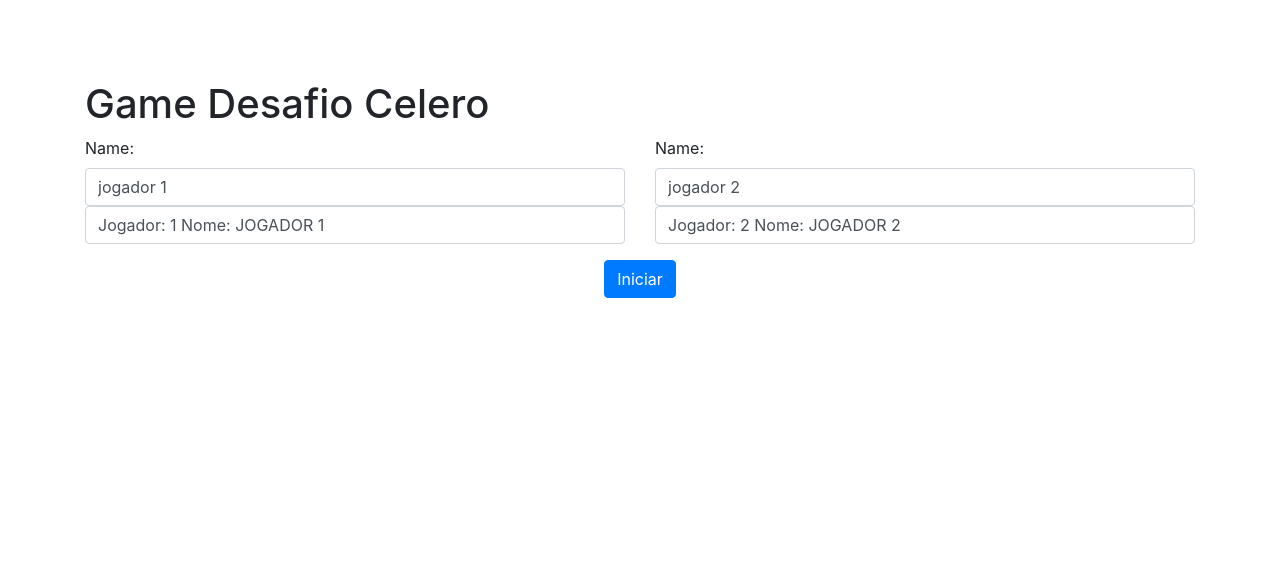
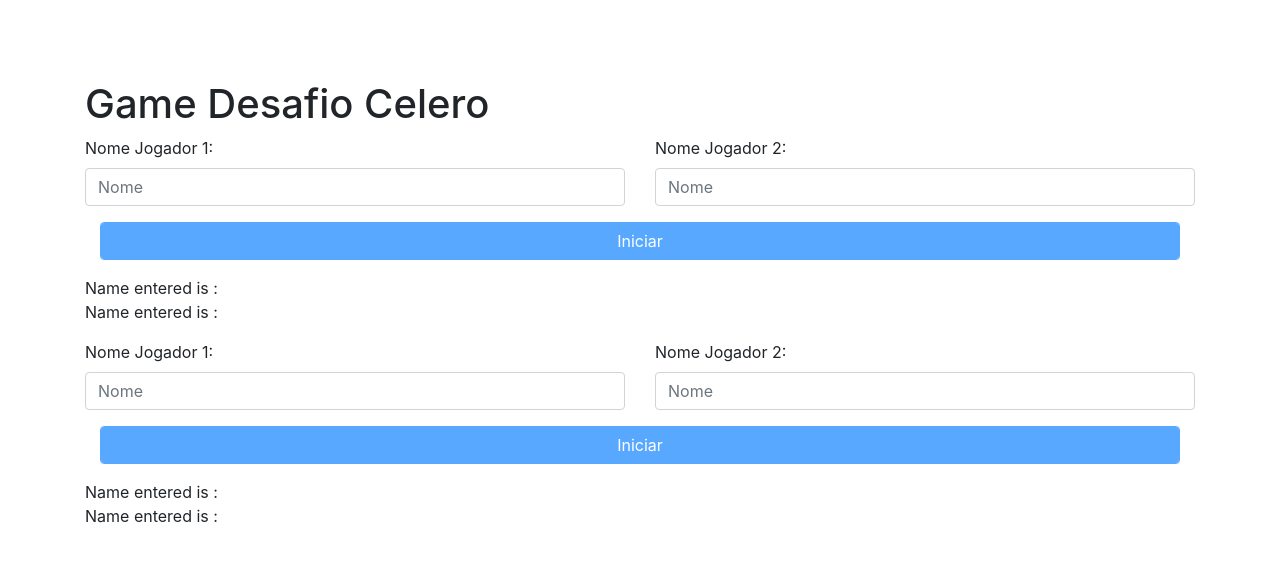
Before and after one commit to leandroAS86/desafio-front-end, an Angular app: page /app-player in a window 1280 px wide. Before the commit this address led to /. Shown: the top 562 px of the page. Built offline with nearby package versions, Linux system fonts and the light colour scheme.

Commit message:
formulario de inserir nome e validacao dos dados na pagina inicial

```diff
--- a/src/app/app-routing.module.ts
+++ b/src/app/app-routing.module.ts
@@ -4,7 +4,8 @@ import { HashSignComponent } from './hash-sign/hash-sign.component';
 import { PlayerComponent } from './player/player.component';
 
 const routes: Routes = [
-  { path: 'app-hash-sign', component: HashSignComponent },
+  //{ path: 'app-hash-sign', component: HashSignComponent },
+  { path: 'app-player', component: PlayerComponent },
 ];
 
 @NgModule({
--- a/src/app/app.component.html
+++ b/src/app/app.component.html
@@ -3,9 +3,5 @@
         {{title}}
     </h1>
     <app-player></app-player>
-
-    <div class="text-center">
-        <a class="btn btn-primary" routerLink="/app-hash-sign">Iniciar</a>
-    </div>
     <router-outlet></router-outlet>
 </div>
--- a/src/app/app.module.ts
+++ b/src/app/app.module.ts
@@ -1,12 +1,11 @@
 import { BrowserModule } from '@angular/platform-browser';
 import { NgbModule } from '@ng-bootstrap/ng-bootstrap';
-import {FormsModule} from '@angular/forms';
+import { ReactiveFormsModule } from '@angular/forms';
 import { NgModule } from '@angular/core';
 import { AppComponent } from './app.component';
 import { PlayerComponent } from './player/player.component';
 import { HashSignComponent } from './hash-sign/hash-sign.component';
 import { AppRoutingModule } from './/app-routing.module';
-
 
 @NgModule({
   declarations: [
@@ -16,7 +15,7 @@ import { AppRoutingModule } from './/app-routing.module';
   ],
   imports: [
     BrowserModule,
-    FormsModule,
+    ReactiveFormsModule,
     NgbModule.forRoot(),
     AppRoutingModule
   ],
--- a/src/app/player.ts
+++ b/src/app/player.ts
@@ -1,4 +1,5 @@
 export class Player{
-    id: number;
-    name: string;
+    constructor(
+        public id: number,
+        public name: string) { }
 }
--- a/src/app/player/player.component.html
+++ b/src/app/player/player.component.html
@@ -1,23 +1,28 @@
 
-<div class="row justify-content-center">
-  <div class="form-group col-sm-6">
-      <label for="name-1"> Name: </label>
-      <input [(ngModel)] = "player_1.name" type="text" class="form-control" id="name-1" placeholder="name">
+<div>
+    <form [formGroup] = "formdata" (ngSubmit) = "onFormSubmit(formdata.value)" >
+        <div class="row justify-content-center">
+            <div class="form-group col-sm-6">
+                <label for="name_1"> Nome Jogador 1: </label>
+                <input formControlName = "player_1" type="text" class="form-control" name="player_1" id="player_1" placeholder="Nome">
+            </div>
 
-      <span class="form-control">
-          Jogador: {{player_1.id}}
-          Nome: {{ player_1.name | uppercase }}
-      </span>
-  </div>
+            <div class="form-group col-sm-6">
+                <label for="name_2"> Nome Jogador 2: </label>
+                <input formControlName = "player_2" type="text" class="form-control" name="player_2" id="player_2" placeholder="Nome">
+            </div>
+        </div>
 
-
-  <div class="form-group col-sm-6">
-      <label for="name-2"> Name: </label>
-      <input [(ngModel)] = "player_2.name" type="text" class="form-control" id="name-1" placeholder="name">
-
-      <span class="form-control">
-          Jogador: {{player_2.id}}
-          Nome: {{ player_2.name | uppercase }}
-      </span>
-  </div>
+        <div class="form-group ">
+            <div class="col">
+                <button
+                    type = "submit" [disabled] = "!formdata.valid" class="forsubmit form-control btn btn-primary" > Iniciar
+                </button>
+            </div>
+        </div>
+    </form>
 </div>
+<p>
+    Name entered is : {{player_1}} <br>
+    Name entered is : {{player_2}}
+ </p>
--- a/src/app/player/player.component.ts
+++ b/src/app/player/player.component.ts
@@ -1,4 +1,5 @@
 import { Component, OnInit } from '@angular/core';
+import { FormGroup, FormControl, Validators} from '@angular/forms'
 import { ActivatedRoute } from '@angular/router';
 import { Location } from '@angular/common';
 import {Player} from '../player';
@@ -12,17 +13,23 @@ export class PlayerComponent implements OnInit {
 
   constructor() { }
 
-  player_1: Player = {
-  	id: 1,
-  	name: 'jogador 1'
-  }
+  formdata;
+  player_1;
+  player_2;
 
-  player_2: Player = {
-  	id: 2,
-  	name: 'jogador 2'
+  onFormSubmit(data) {
+    this.player_1 = data.player_1;
+    this.player_2 = data.player_2;
   }
 
   ngOnInit() {
+    this.formdata = new FormGroup({
+      player_1: new FormControl("", Validators.compose([
+         Validators.required,
+      ])),
+      player_2: new FormControl("", Validators.compose([
+        Validators.required,
+      ])),
+    });
   }
-
 }
```
